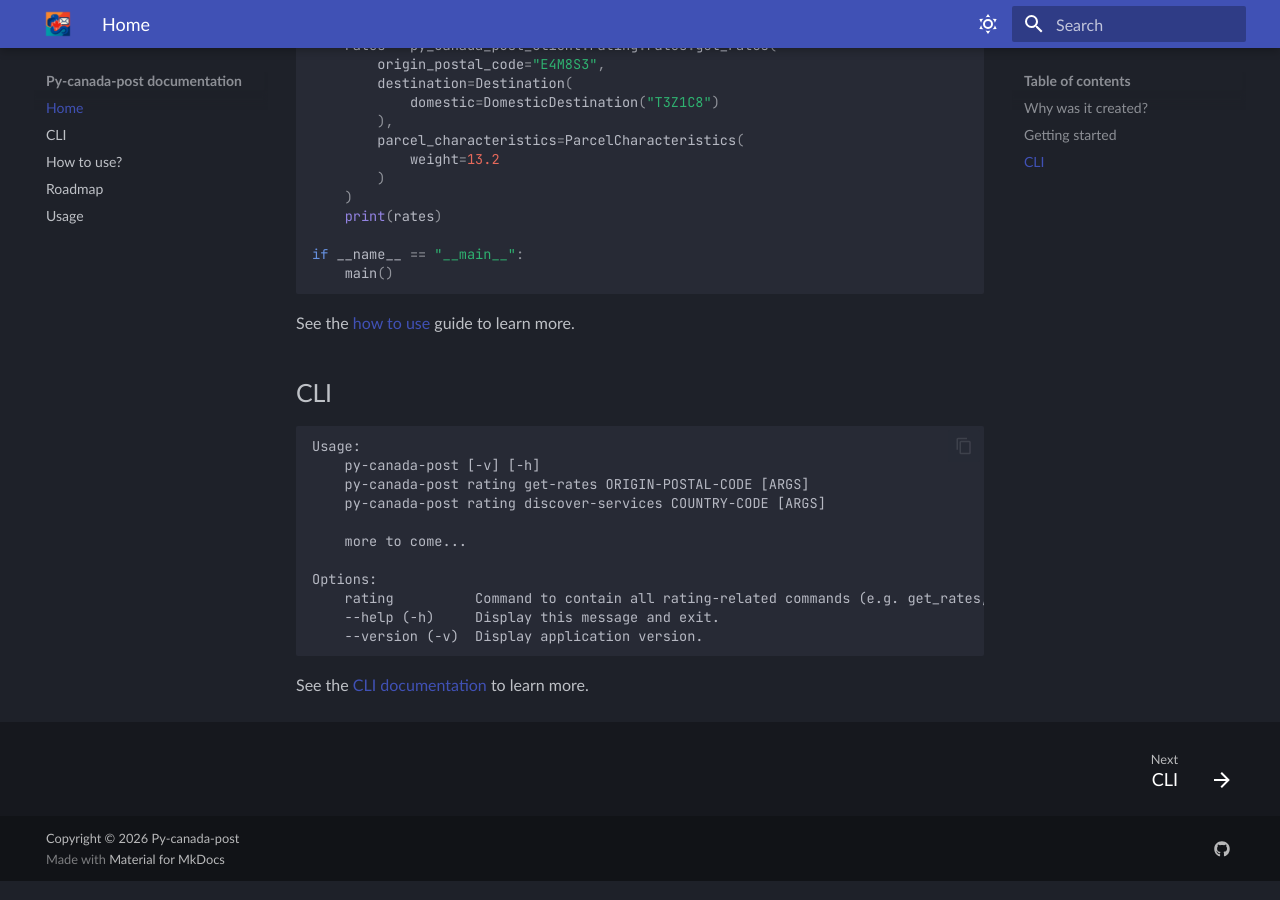
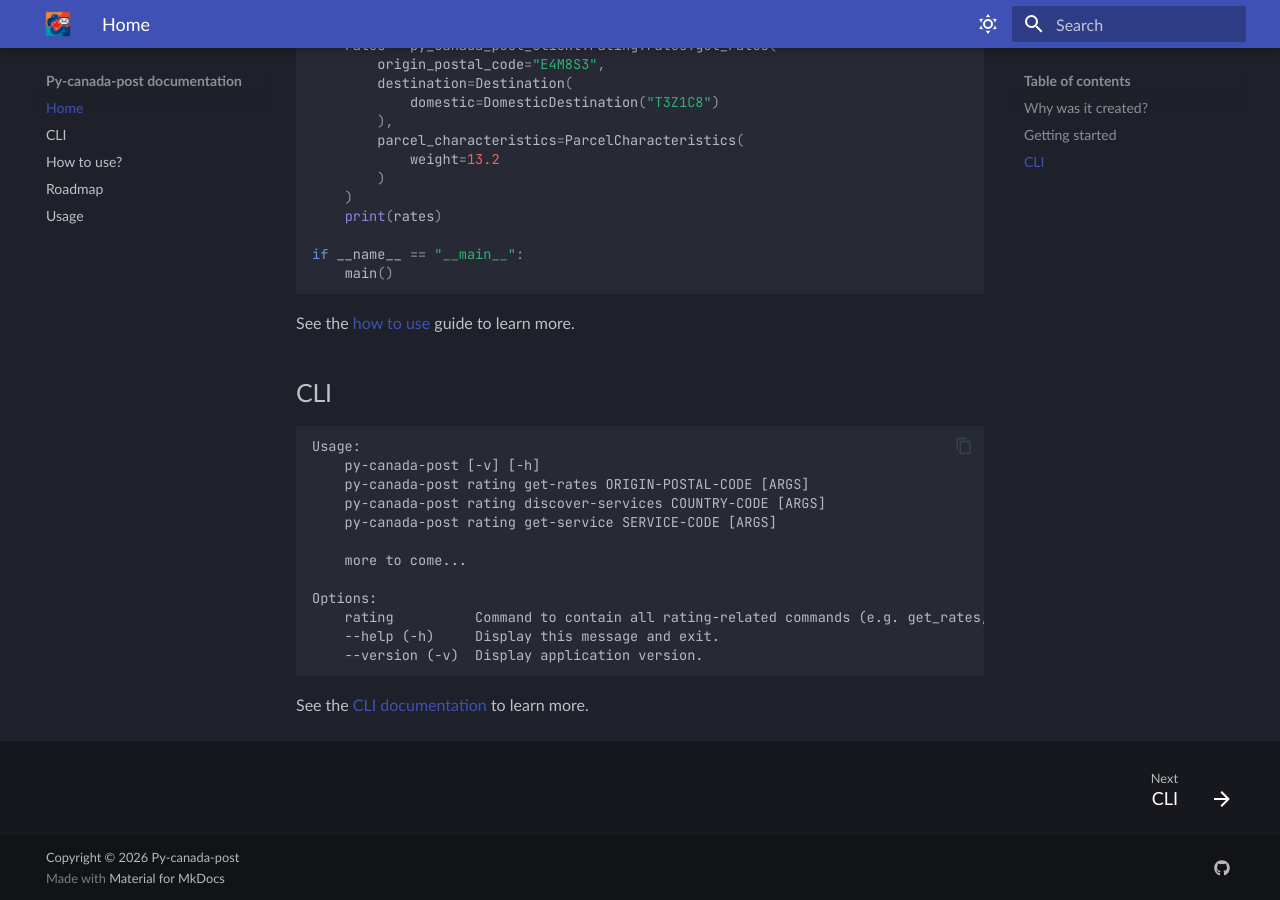
Before and after one commit to joludyaster/py-canada-post, an MkDocs documentation site: the page built from docs/index.md, in a window 1280 px wide and 900 px high, scrolled down 1047 px. Built offline with MkDocs 1.6.1 and Material for MkDocs 9.7.7, drawn with Linux system fonts in a browser that asks for light colours; some web fonts are replaced.

Commit message:
feat: Add a new command to CLI overview

```diff
--- a/docs/index.md
+++ b/docs/index.md
@@ -38,6 +38,7 @@ Usage:
     py-canada-post [-v] [-h]
     py-canada-post rating get-rates ORIGIN-POSTAL-CODE [ARGS]
     py-canada-post rating discover-services COUNTRY-CODE [ARGS]
+    py-canada-post rating get-service SERVICE-CODE [ARGS]
 
     more to come...
 
```
